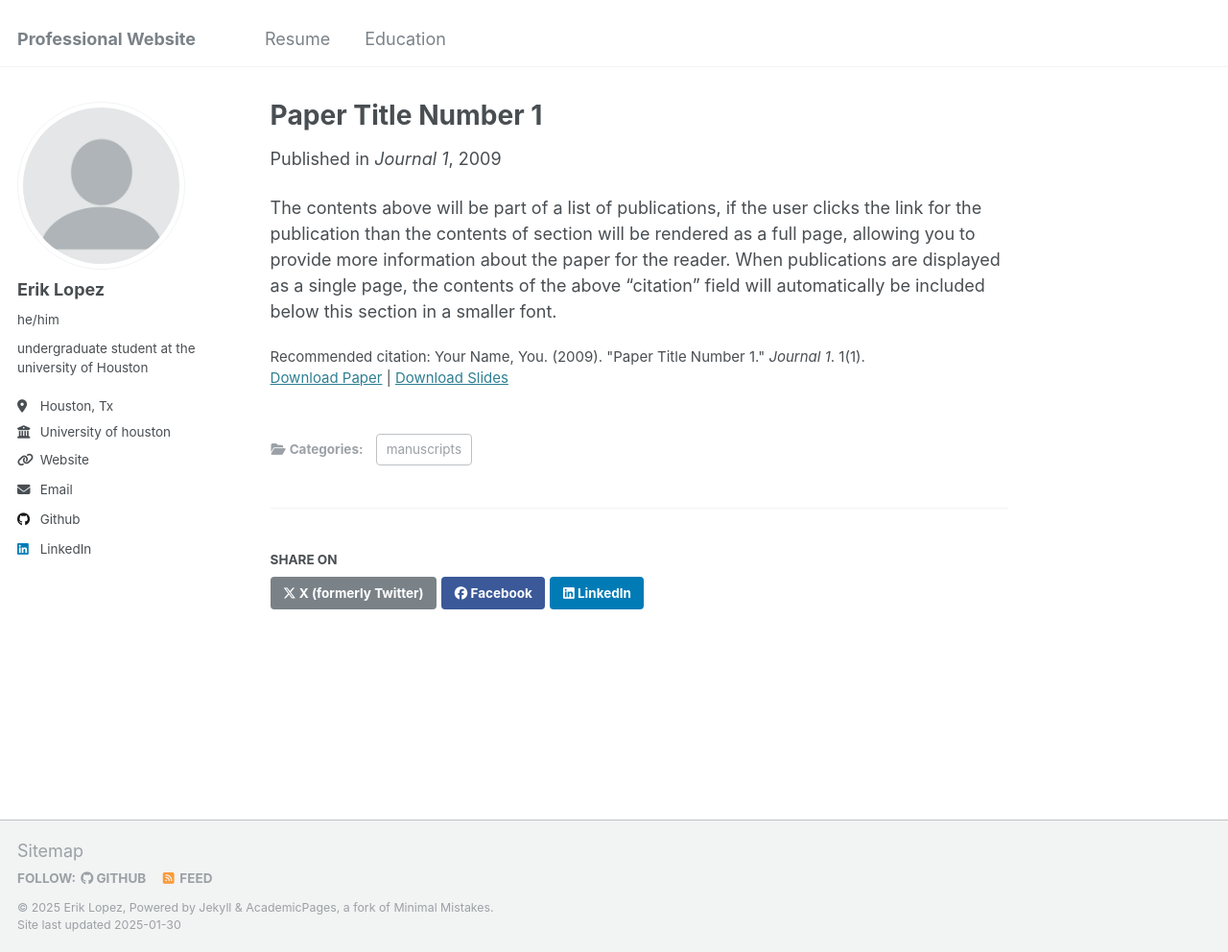
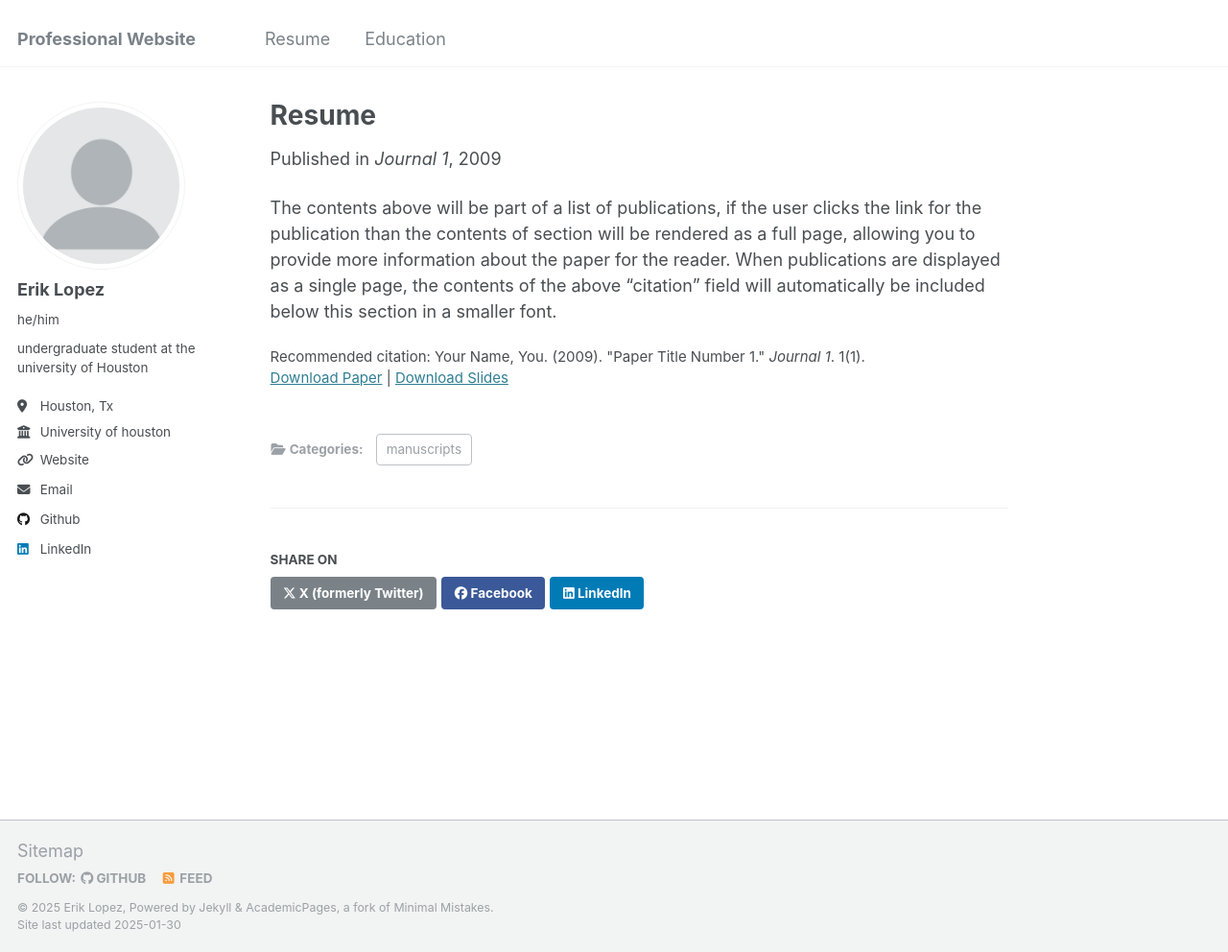
Before and after one commit to Eriklpz04/Eriklpz04.github.io, a Jekyll site: the page built from _publications/2009-10-01-paper-title-number-1.md, in a window 1280 px wide and 992 px high. Shown: the whole window at 96% size. Built offline with Jekyll 4.4.1, drawn with Linux system fonts in a browser that asks for light colours.

Commit message:
Update 2009-10-01-paper-title-number-1.md

```diff
--- a/_publications/2009-10-01-paper-title-number-1.md
+++ b/_publications/2009-10-01-paper-title-number-1.md
@@ -1,5 +1,5 @@
 ---
-title: "Paper Title Number 1"
+title: "Resume"
 collection: publications
 category: manuscripts
 permalink: /publication/2009-10-01-paper-title-number-1
```
